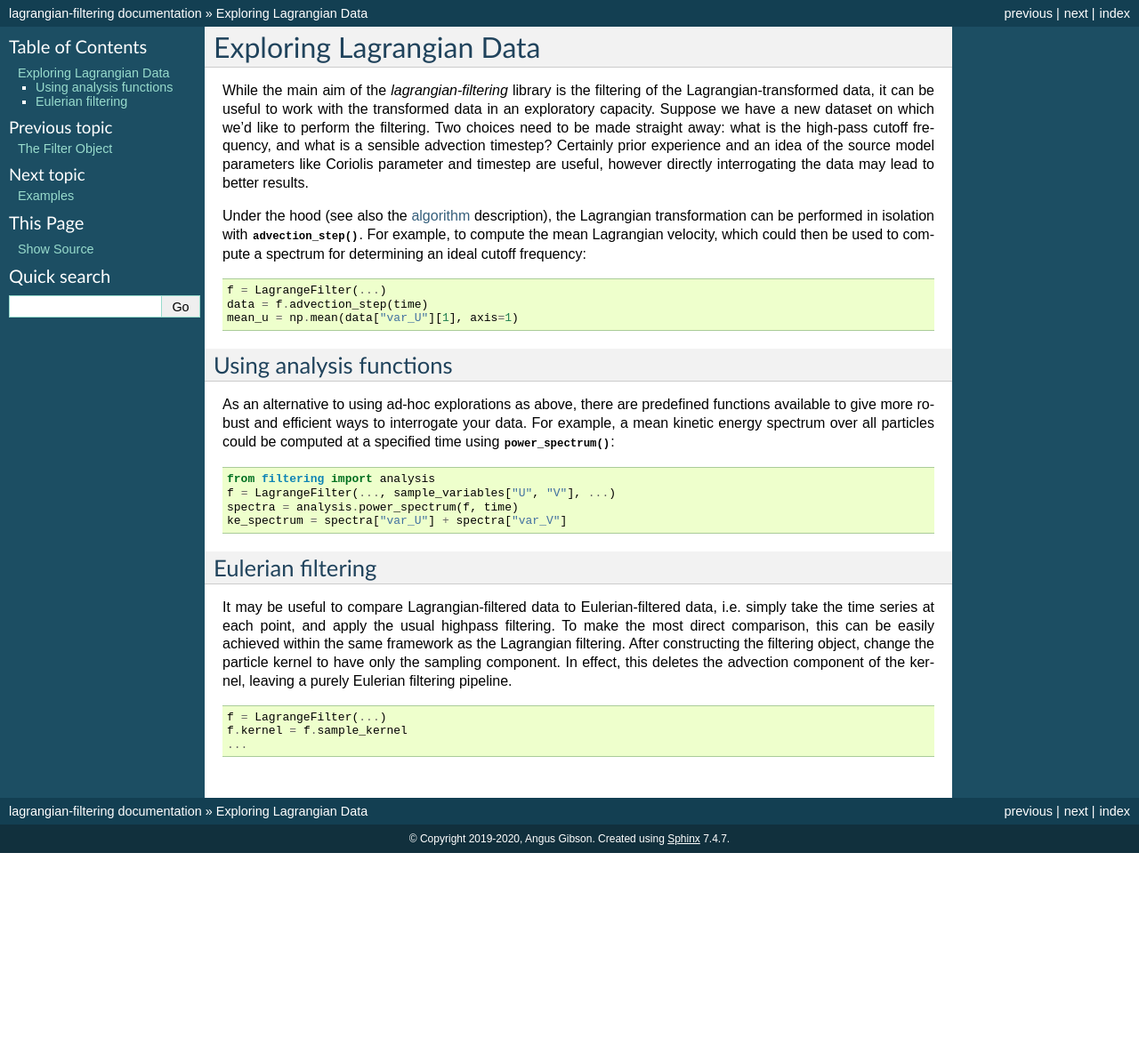
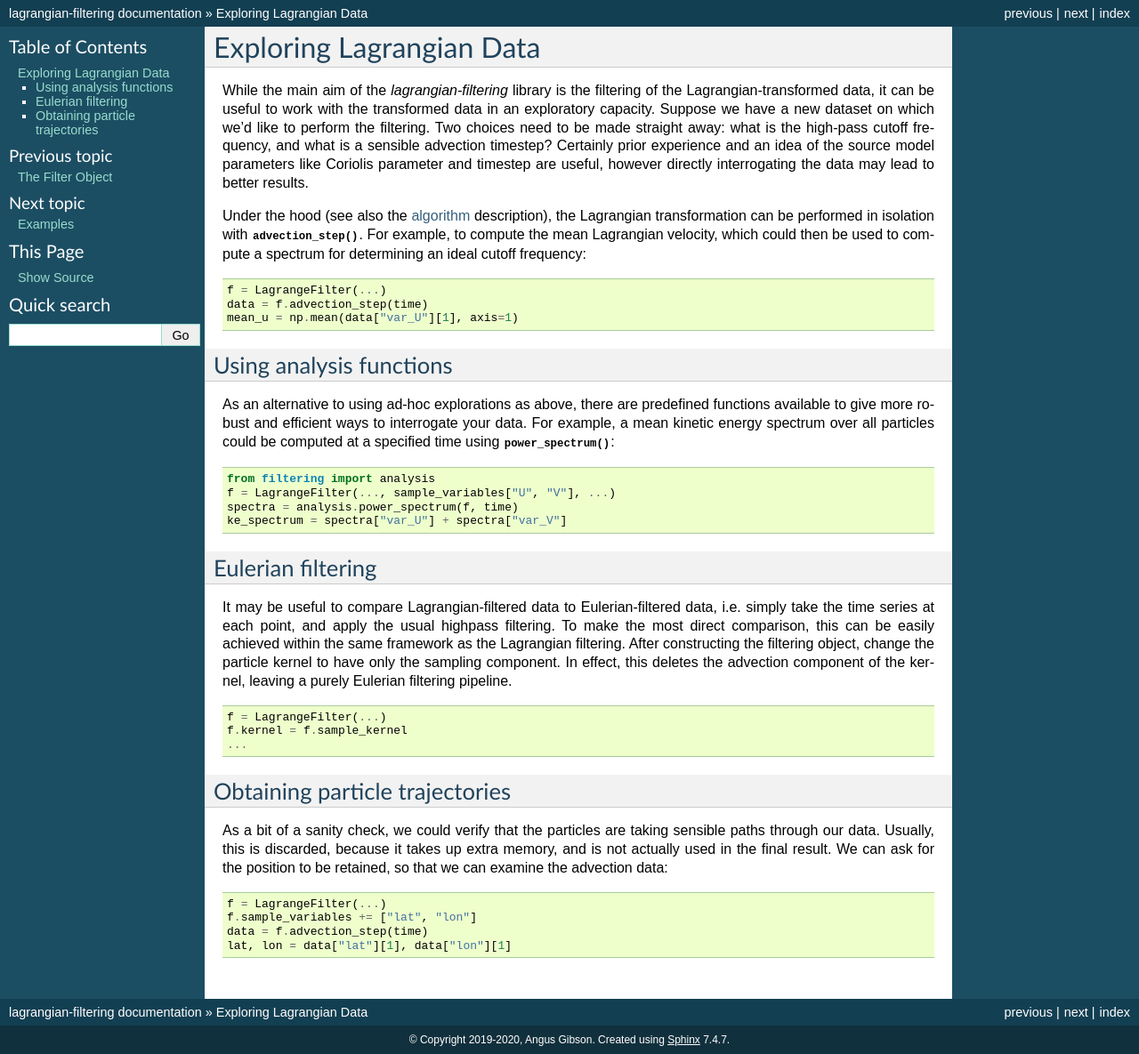
Before and after one commit to angus-g/lagrangian-filtering, a Sphinx documentation site: the page built from docs/exploring.rst, in a window 1280 px wide. Shown: the whole page at 89% size. Built offline with Sphinx 7.4.7, drawn with Linux system fonts in a browser that asks for light colours; before the commit the page ends 959 px from its top, so only the background shows below that.

Commit message:
Add example for how to obtain particle trajectories to docs

```diff
--- a/docs/exploring.rst
+++ b/docs/exploring.rst
@@ -59,3 +59,20 @@ purely Eulerian filtering pipeline.
    f = LagrangeFilter(...)
    f.kernel = f.sample_kernel
    ...
+
+
+Obtaining particle trajectories
+===============================
+
+As a bit of a sanity check, we could verify that the particles are
+taking sensible paths through our data. Usually, this is discarded,
+because it takes up extra memory, and is not actually used in the
+final result. We can ask for the position to be retained, so that we
+can examine the advection data:
+
+.. code-block:: python
+
+   f = LagrangeFilter(...)
+   f.sample_variables += ["lat", "lon"]
+   data = f.advection_step(time)
+   lat, lon = data["lat"][1], data["lon"][1]
```
